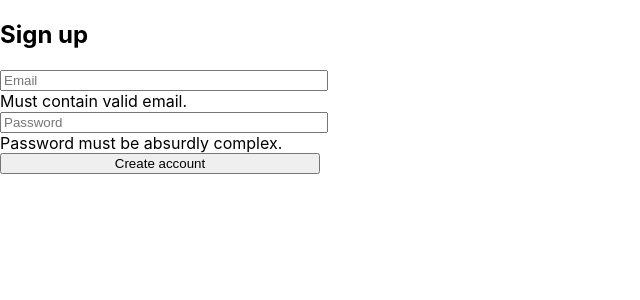
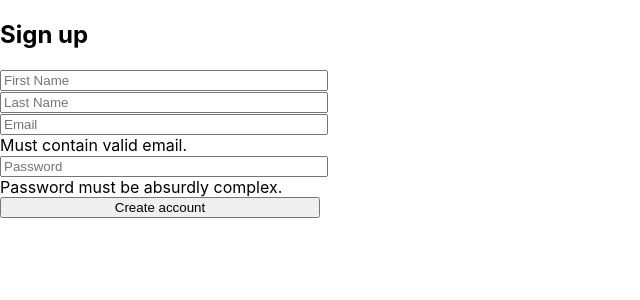
Before and after one commit to estimatoapp/frontend, a React (Create React App) app: page / in a window 1280 px wide. Shown: the top 300 px of the page, without its empty margins (0-640 px from the left). Built offline with nearby package versions, Linux system fonts and the light colour scheme.

Commit message:
Finish sign up feature
Co-authored-by: Melanie <itsMarshmelly@users.noreply.github.com>
Co-authored-by: Kayla Alewine <kalewine@users.noreply.github.com>
Co-authored-by: Eliot Pitman <eliot-pitman@users.noreply.github.com>
Co-authored-by: Travis Campbell <TravisCamp@users.noreply.github.com>

```diff
--- a/src/App.js
+++ b/src/App.js
@@ -3,6 +3,8 @@ import { useState } from 'react';
 import emailValidator from 'email-validator';
 
 function App() {
+  const [firstName, setFirstName] = useState('');
+  const [lastName, setLastName] = useState('');
   const [email, setEmail] = useState('');
   const [password, setPassword] = useState('');
 
@@ -14,12 +16,11 @@ function App() {
     return emailValidator.validate(email);
   };
 
-  const createAccount = async (email, password) => {
+  const createAccount = async ({email, password, firstName, lastName}) => {
     if (isPasswordValid(password) && isEmailValid(email)) {
-      // TODO we need to add a first name and last name field
       const user = {
-        firstName: "Bob",
-        lastName: "Ross",
+        firstName,
+        lastName,
         email,
         password
       };
@@ -37,6 +38,12 @@ function App() {
   return (
     <div className="container">
       <h2>Sign up</h2>
+      <label htmlFor="first-name">
+        <input id="first-name" type="text" placeholder="First Name" onChange={(event) => setFirstName(event.target.value)} value={firstName} />
+      </label>
+      <label htmlFor="last-name">
+        <input id="last-name" type="text" placeholder="Last Name" onChange={(event) => setLastName(event.target.value)} value={lastName} />
+      </label>
       <label htmlFor="email-input">
         <input id="email-input" type="text" placeholder="Email" onChange={(event) => setEmail(event.target.value)} value={email} />
         Must contain valid email.
@@ -45,7 +52,7 @@ function App() {
         <input id="password-input" type="password" placeholder="Password" onChange={(event) => setPassword(event.target.value)} value={password} />
         Password must be absurdly complex.
       </label>
-      <button onClick={() => createAccount(email, password) }>Create account</button>
+      <button onClick={() => createAccount({email, password, firstName, lastName}) }>Create account</button>
     </div>
   );
 };
```
